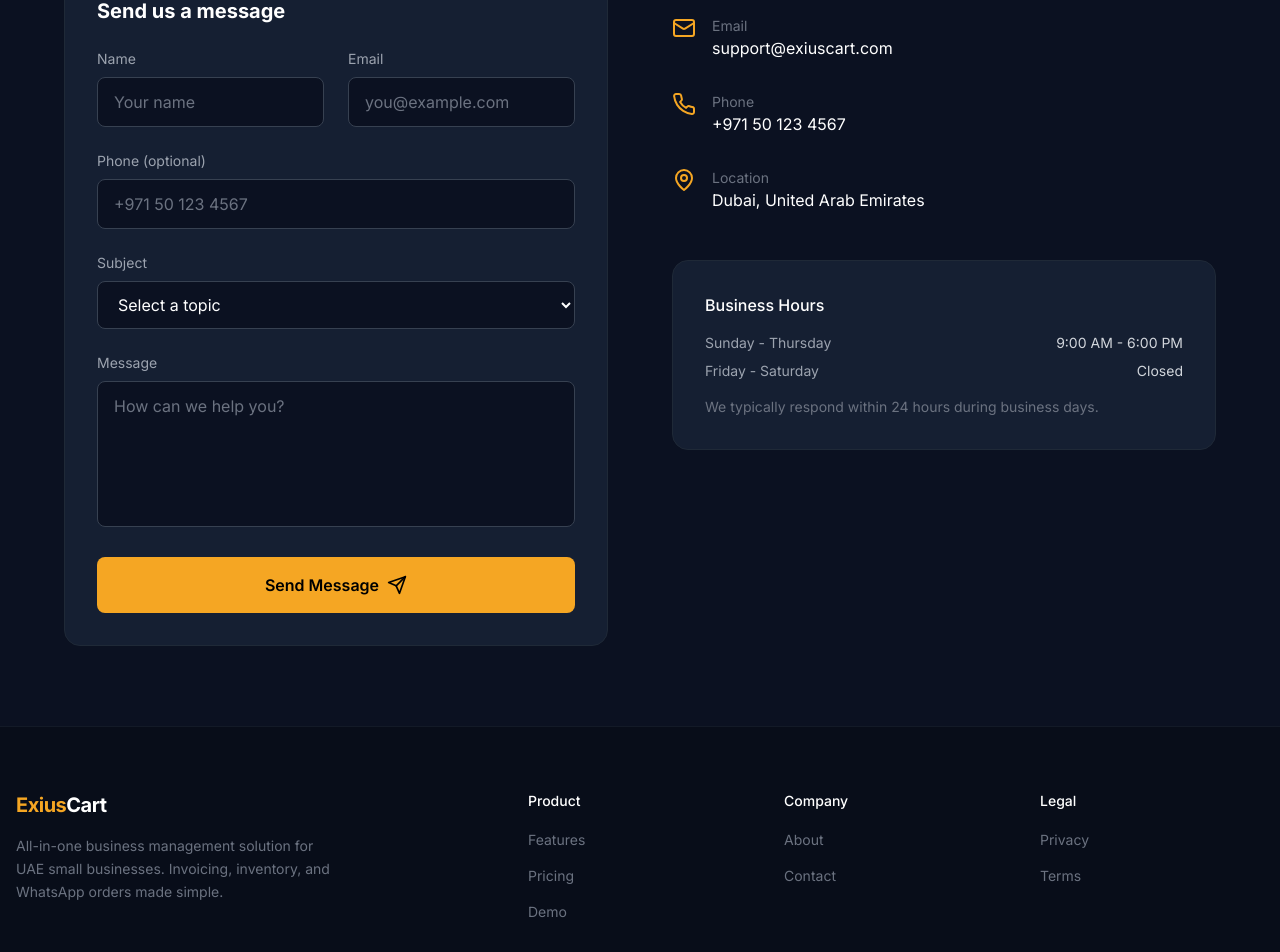
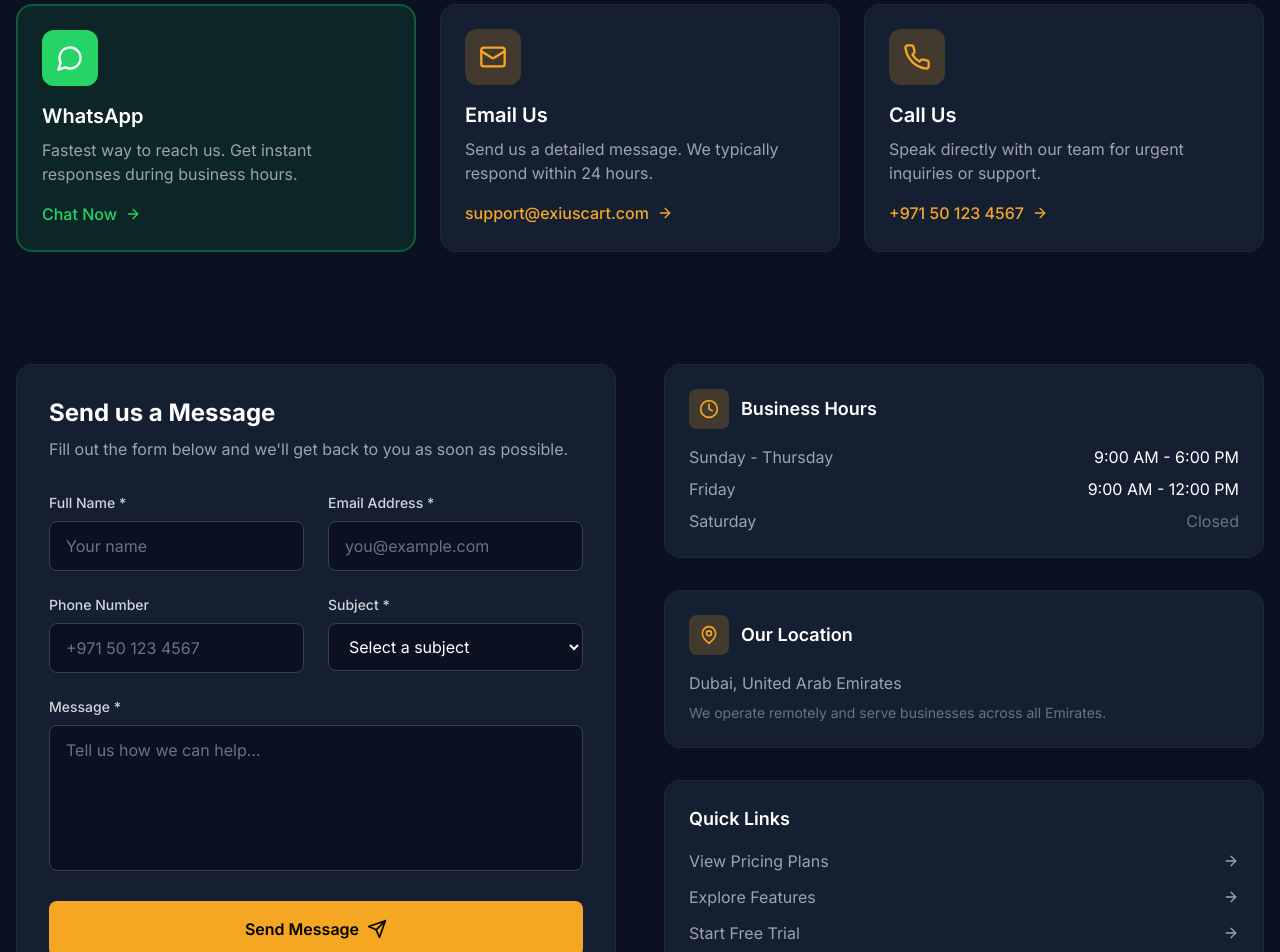
Before and after one commit to mizairyaktharmf/ExiusCart, a Next.js app in the folder apps/exiuscart-website/: page /contact in a window 1280 px wide. Shown: the part 340-1292 px from the top of the page. Built offline with nearby package versions, Linux system fonts and the light colour scheme.

Commit message:
feat(website): add contact page with WhatsApp integration

```diff
--- a/apps/exiuscart-website/src/app/contact/page.tsx
+++ b/apps/exiuscart-website/src/app/contact/page.tsx
@@ -1,123 +1,246 @@
 'use client';
 
 import { useState } from 'react';
-import { Mail, Phone, MapPin, Send, Loader2 } from 'lucide-react';
+import Link from 'next/link';
+import { MessageCircle, Mail, Phone, MapPin, Clock, Send, CheckCircle, ArrowRight } from 'lucide-react';
 import { Navbar } from '@/components/layout/navbar';
 import { Footer } from '@/components/layout/footer';
 
 export default function ContactPage() {
-  const [isLoading, setIsLoading] = useState(false);
+  const [formData, setFormData] = useState({
+    name: '',
+    email: '',
+    phone: '',
+    subject: '',
+    message: '',
+  });
+  const [isSubmitting, setIsSubmitting] = useState(false);
+  const [isSubmitted, setIsSubmitted] = useState(false);
 
   const handleSubmit = async (e: React.FormEvent) => {
     e.preventDefault();
-    setIsLoading(true);
-    // TODO: Implement form submission
-    setTimeout(() => setIsLoading(false), 1000);
+    setIsSubmitting(true);
+
+    // Simulate form submission
+    await new Promise(resolve => setTimeout(resolve, 1500));
+
+    setIsSubmitting(false);
+    setIsSubmitted(true);
+    setFormData({ name: '', email: '', phone: '', subject: '', message: '' });
+  };
+
+  const handleChange = (e: React.ChangeEvent<HTMLInputElement | HTMLTextAreaElement | HTMLSelectElement>) => {
+    setFormData(prev => ({
+      ...prev,
+      [e.target.name]: e.target.value,
+    }));
   };
 
   return (
     <div className="min-h-screen bg-[#0B1121]">
       <Navbar />
 
-      {/* Hero */}
+      {/* Hero Section */}
       <section className="pt-28 pb-16 px-4">
-        <div className="max-w-4xl mx-auto text-center">
-          <h1 className="text-4xl md:text-5xl font-bold text-white mb-6">
-            Get in touch
+        <div className="max-w-7xl mx-auto text-center">
+          <h1 className="text-4xl md:text-5xl font-bold text-white mb-4">
+            Get in Touch
           </h1>
-          <p className="text-lg text-gray-400 max-w-2xl mx-auto">
-            Have questions about ExiusCart? We&apos;re here to help. Send us a
-            message and we&apos;ll respond as soon as possible.
+          <p className="text-gray-400 text-lg max-w-2xl mx-auto">
+            Have questions about ExiusCart? We're here to help. Reach out to us
+            through any of the channels below.
           </p>
         </div>
       </section>
 
-      {/* Contact Section */}
-      <section className="pb-20 px-4">
-        <div className="max-w-6xl mx-auto">
-          <div className="grid lg:grid-cols-2 gap-16">
+      {/* Contact Options */}
+      <section className="py-12 px-4">
+        <div className="max-w-7xl mx-auto">
+          <div className="grid md:grid-cols-3 gap-6">
+            {/* WhatsApp - Primary */}
+            <a
+              href="https://wa.me/971501234567?text=Hi%2C%20I'm%20interested%20in%20ExiusCart"
+              target="_blank"
+              rel="noopener noreferrer"
+              className="group bg-[#25D366]/10 border-2 border-[#25D366]/30 rounded-2xl p-6 hover:border-[#25D366] transition-all"
+            >
+              <div className="w-14 h-14 bg-[#25D366] rounded-xl flex items-center justify-center mb-4">
+                <MessageCircle className="w-7 h-7 text-white" />
+              </div>
+              <h3 className="text-xl font-semibold text-white mb-2">WhatsApp</h3>
+              <p className="text-gray-400 mb-4">
+                Fastest way to reach us. Get instant responses during business hours.
+              </p>
+              <span className="inline-flex items-center gap-2 text-[#25D366] font-medium group-hover:gap-3 transition-all">
+                Chat Now
+                <ArrowRight className="w-4 h-4" />
+              </span>
+            </a>
+
+            {/* Email */}
+            <a
+              href="mailto:support@exiuscart.com"
+              className="group bg-[#151F32] border border-gray-800 rounded-2xl p-6 hover:border-[#F5A623]/50 transition-all"
+            >
+              <div className="w-14 h-14 bg-[#F5A623]/20 rounded-xl flex items-center justify-center mb-4">
+                <Mail className="w-7 h-7 text-[#F5A623]" />
+              </div>
+              <h3 className="text-xl font-semibold text-white mb-2">Email Us</h3>
+              <p className="text-gray-400 mb-4">
+                Send us a detailed message. We typically respond within 24 hours.
+              </p>
+              <span className="inline-flex items-center gap-2 text-[#F5A623] font-medium group-hover:gap-3 transition-all">
+                support@exiuscart.com
+                <ArrowRight className="w-4 h-4" />
+              </span>
+            </a>
+
+            {/* Phone */}
+            <a
+              href="tel:+971501234567"
+              className="group bg-[#151F32] border border-gray-800 rounded-2xl p-6 hover:border-[#F5A623]/50 transition-all"
+            >
+              <div className="w-14 h-14 bg-[#F5A623]/20 rounded-xl flex items-center justify-center mb-4">
+                <Phone className="w-7 h-7 text-[#F5A623]" />
+              </div>
+              <h3 className="text-xl font-semibold text-white mb-2">Call Us</h3>
+              <p className="text-gray-400 mb-4">
+                Speak directly with our team for urgent inquiries or support.
+              </p>
+              <span className="inline-flex items-center gap-2 text-[#F5A623] font-medium group-hover:gap-3 transition-all">
+                +971 50 123 4567
+                <ArrowRight className="w-4 h-4" />
+              </span>
+            </a>
+          </div>
+        </div>
+      </section>
+
+      {/* Contact Form & Info */}
+      <section className="py-16 px-4">
+        <div className="max-w-7xl mx-auto">
+          <div className="grid lg:grid-cols-2 gap-12">
             {/* Contact Form */}
             <div className="bg-[#151F32] rounded-2xl border border-gray-800 p-8">
-              <h2 className="text-xl font-bold text-white mb-6">Send us a message</h2>
+              <h2 className="text-2xl font-bold text-white mb-2">Send us a Message</h2>
+              <p className="text-gray-400 mb-8">
+                Fill out the form below and we'll get back to you as soon as possible.
+              </p>
 
+              {isSubmitted ? (
+                <div className="text-center py-12">
+                  <div className="w-16 h-16 bg-[#25D366]/20 rounded-full flex items-center justify-center mx-auto mb-4">
+                    <CheckCircle className="w-8 h-8 text-[#25D366]" />
+                  </div>
+                  <h3 className="text-xl font-semibold text-white mb-2">Message Sent!</h3>
+                  <p className="text-gray-400 mb-6">
+                    Thank you for reaching out. We'll get back to you within 24 hours.
+                  </p>
+                  <button
+                    onClick={() => setIsSubmitted(false)}
+                    className="text-[#F5A623] hover:text-[#FFB84D] font-medium"
+                  >
+                    Send another message
+                  </button>
+                </div>
+              ) : (
                 <form onSubmit={handleSubmit} className="space-y-6">
                   <div className="grid md:grid-cols-2 gap-6">
                     <div>
-                    <label htmlFor="name" className="block text-sm text-gray-400 mb-2">
-                      Name
+                      <label htmlFor="name" className="block text-sm font-medium text-gray-300 mb-2">
+                        Full Name *
                       </label>
                       <input
+                        type="text"
                         id="name"
-                      type="text"
+                        name="name"
+                        value={formData.name}
+                        onChange={handleChange}
                         required
-                      className="w-full px-4 py-3 bg-[#0B1121] border border-gray-700 rounded-lg text-white placeholder-gray-500 focus:border-[#F5A623] focus:outline-none transition"
+                        className="w-full bg-[#0B1121] border border-gray-700 rounded-lg px-4 py-3 text-white placeholder-gray-500 focus:border-[#F5A623] focus:ring-1 focus:ring-[#F5A623] outline-none transition"
                         placeholder="Your name"
                       />
                     </div>
                     <div>
-                    <label htmlFor="email" className="block text-sm text-gray-400 mb-2">
-                      Email
+                      <label htmlFor="email" className="block text-sm font-medium text-gray-300 mb-2">
+                        Email Address *
                       </label>
                       <input
+                        type="email"
                         id="email"
-                      type="email"
+                        name="email"
+                        value={formData.email}
+                        onChange={handleChange}
                         required
-                      className="w-full px-4 py-3 bg-[#0B1121] border border-gray-700 rounded-lg text-white placeholder-gray-500 focus:border-[#F5A623] focus:outline-none transition"
+                        className="w-full bg-[#0B1121] border border-gray-700 rounded-lg px-4 py-3 text-white placeholder-gray-500 focus:border-[#F5A623] focus:ring-1 focus:ring-[#F5A623] outline-none transition"
                         placeholder="you@example.com"
                       />
                     </div>
                   </div>
 
+                  <div className="grid md:grid-cols-2 gap-6">
                     <div>
-                  <label htmlFor="phone" className="block text-sm text-gray-400 mb-2">
-                    Phone (optional)
+                      <label htmlFor="phone" className="block text-sm font-medium text-gray-300 mb-2">
+                        Phone Number
                       </label>
                       <input
+                        type="tel"
                         id="phone"
-                    type="tel"
-                    className="w-full px-4 py-3 bg-[#0B1121] border border-gray-700 rounded-lg text-white placeholder-gray-500 focus:border-[#F5A623] focus:outline-none transition"
+                        name="phone"
+                        value={formData.phone}
+                        onChange={handleChange}
+                        className="w-full bg-[#0B1121] border border-gray-700 rounded-lg px-4 py-3 text-white placeholder-gray-500 focus:border-[#F5A623] focus:ring-1 focus:ring-[#F5A623] outline-none transition"
                         placeholder="+971 50 123 4567"
                       />
                     </div>
-
                     <div>
-                  <label htmlFor="subject" className="block text-sm text-gray-400 mb-2">
-                    Subject
+                      <label htmlFor="subject" className="block text-sm font-medium text-gray-300 mb-2">
+                        Subject *
                       </label>
                       <select
                         id="subject"
+                        name="subject"
+                        value={formData.subject}
+                        onChange={handleChange}
                         required
-                    className="w-full px-4 py-3 bg-[#0B1121] border border-gray-700 rounded-lg text-white focus:border-[#F5A623] focus:outline-none transition"
+                        className="w-full bg-[#0B1121] border border-gray-700 rounded-lg px-4 py-3 text-white focus:border-[#F5A623] focus:ring-1 focus:ring-[#F5A623] outline-none transition"
                       >
-                    <option value="">Select a topic</option>
-                    <option value="sales">Sales inquiry</option>
-                    <option value="support">Technical support</option>
-                    <option value="billing">Billing question</option>
+                        <option value="">Select a subject</option>
+                        <option value="sales">Sales Inquiry</option>
+                        <option value="support">Technical Support</option>
+                        <option value="demo">Request Demo</option>
                         <option value="partnership">Partnership</option>
                         <option value="other">Other</option>
                       </select>
                     </div>
+                  </div>
 
                   <div>
-                  <label htmlFor="message" className="block text-sm text-gray-400 mb-2">
-                    Message
+                    <label htmlFor="message" className="block text-sm font-medium text-gray-300 mb-2">
+                      Message *
                     </label>
                     <textarea
                       id="message"
+                      name="message"
+                      value={formData.message}
+                      onChange={handleChange}
                       required
                       rows={5}
-                    className="w-full px-4 py-3 bg-[#0B1121] border border-gray-700 rounded-lg text-white placeholder-gray-500 focus:border-[#F5A623] focus:outline-none transition resize-none"
-                    placeholder="How can we help you?"
+                      className="w-full bg-[#0B1121] border border-gray-700 rounded-lg px-4 py-3 text-white placeholder-gray-500 focus:border-[#F5A623] focus:ring-1 focus:ring-[#F5A623] outline-none transition resize-none"
+                      placeholder="Tell us how we can help..."
                     />
                   </div>
 
                   <button
                     type="submit"
-                  disabled={isLoading}
-                  className="w-full flex items-center justify-center gap-2 bg-[#F5A623] hover:bg-[#E09612] text-black font-semibold py-4 rounded-lg transition-all disabled:opacity-50"
+                    disabled={isSubmitting}
+                    className="w-full bg-[#F5A623] hover:bg-[#E09612] disabled:bg-[#F5A623]/50 text-black font-semibold py-4 rounded-lg transition-all flex items-center justify-center gap-2"
                   >
-                  {isLoading ? (
-                    <Loader2 className="w-5 h-5 animate-spin" />
+                    {isSubmitting ? (
+                      <>
+                        <div className="w-5 h-5 border-2 border-black/30 border-t-black rounded-full animate-spin" />
+                        Sending...
+                      </>
                     ) : (
                       <>
                         Send Message
@@ -126,50 +249,104 @@ export default function ContactPage() {
                     )}
                   </button>
                 </form>
+              )}
             </div>
 
-            {/* Contact Info */}
-            <div>
-              <h2 className="text-xl font-bold text-white mb-6">Contact information</h2>
-
-              <div className="space-y-8 mb-12">
-                <ContactInfo
-                  icon={<Mail className="w-6 h-6" />}
-                  label="Email"
-                  value="support@exiuscart.com"
-                  href="mailto:support@exiuscart.com"
-                />
-                <ContactInfo
-                  icon={<Phone className="w-6 h-6" />}
-                  label="Phone"
-                  value="+971 50 123 4567"
-                  href="tel:+971501234567"
-                />
-                <ContactInfo
-                  icon={<MapPin className="w-6 h-6" />}
-                  label="Location"
-                  value="Dubai, United Arab Emirates"
-                />
+            {/* Info Section */}
+            <div className="space-y-8">
+              {/* Business Hours */}
+              <div className="bg-[#151F32] rounded-2xl border border-gray-800 p-6">
+                <div className="flex items-center gap-3 mb-4">
+                  <div className="w-10 h-10 bg-[#F5A623]/20 rounded-lg flex items-center justify-center">
+                    <Clock className="w-5 h-5 text-[#F5A623]" />
                   </div>
-
-              <div className="bg-[#151F32] rounded-2xl border border-gray-800 p-8">
-                <h3 className="text-white font-medium mb-4">Business Hours</h3>
-                <div className="space-y-2 text-sm">
+                  <h3 className="text-lg font-semibold text-white">Business Hours</h3>
+                </div>
+                <div className="space-y-2 text-gray-400">
                   <div className="flex justify-between">
-                    <span className="text-gray-400">Sunday - Thursday</span>
-                    <span className="text-gray-300">9:00 AM - 6:00 PM</span>
+                    <span>Sunday - Thursday</span>
+                    <span className="text-white">9:00 AM - 6:00 PM</span>
                   </div>
                   <div className="flex justify-between">
-                    <span className="text-gray-400">Friday - Saturday</span>
-                    <span className="text-gray-300">Closed</span>
+                    <span>Friday</span>
+                    <span className="text-white">9:00 AM - 12:00 PM</span>
                   </div>
-                </div>
-                <p className="text-gray-500 text-sm mt-4">
-                  We typically respond within 24 hours during business days.
-                </p>
+                  <div className="flex justify-between">
+                    <span>Saturday</span>
+                    <span className="text-gray-500">Closed</span>
                   </div>
                 </div>
               </div>
+
+              {/* Location */}
+              <div className="bg-[#151F32] rounded-2xl border border-gray-800 p-6">
+                <div className="flex items-center gap-3 mb-4">
+                  <div className="w-10 h-10 bg-[#F5A623]/20 rounded-lg flex items-center justify-center">
+                    <MapPin className="w-5 h-5 text-[#F5A623]" />
+                  </div>
+                  <h3 className="text-lg font-semibold text-white">Our Location</h3>
+                </div>
+                <p className="text-gray-400">
+                  Dubai, United Arab Emirates
+                </p>
+                <p className="text-gray-500 text-sm mt-2">
+                  We operate remotely and serve businesses across all Emirates.
+                </p>
+              </div>
+
+              {/* Quick Links */}
+              <div className="bg-[#151F32] rounded-2xl border border-gray-800 p-6">
+                <h3 className="text-lg font-semibold text-white mb-4">Quick Links</h3>
+                <div className="space-y-3">
+                  <Link
+                    href="/pricing"
+                    className="flex items-center justify-between text-gray-400 hover:text-[#F5A623] transition"
+                  >
+                    <span>View Pricing Plans</span>
+                    <ArrowRight className="w-4 h-4" />
+                  </Link>
+                  <Link
+                    href="/features"
+                    className="flex items-center justify-between text-gray-400 hover:text-[#F5A623] transition"
+                  >
+                    <span>Explore Features</span>
+                    <ArrowRight className="w-4 h-4" />
+                  </Link>
+                  <Link
+                    href="/register"
+                    className="flex items-center justify-between text-gray-400 hover:text-[#F5A623] transition"
+                  >
+                    <span>Start Free Trial</span>
+                    <ArrowRight className="w-4 h-4" />
+                  </Link>
+                </div>
+              </div>
+            </div>
+          </div>
+        </div>
+      </section>
+
+      {/* WhatsApp CTA */}
+      <section className="py-16 px-4 bg-[#0D1526]">
+        <div className="max-w-3xl mx-auto text-center">
+          <div className="w-16 h-16 bg-[#25D366] rounded-2xl flex items-center justify-center mx-auto mb-6">
+            <MessageCircle className="w-8 h-8 text-white" />
+          </div>
+          <h2 className="text-2xl md:text-3xl font-bold text-white mb-4">
+            Prefer WhatsApp?
+          </h2>
+          <p className="text-gray-400 mb-8">
+            Get instant support and answers to your questions. Our team is ready to help you get started with ExiusCart.
+          </p>
+          <a
+            href="https://wa.me/971501234567?text=Hi%2C%20I'm%20interested%20in%20ExiusCart"
+            target="_blank"
+            rel="noopener noreferrer"
+            className="inline-flex items-center justify-center gap-2 bg-[#25D366] hover:bg-[#20BD5A] text-white font-semibold px-8 py-4 rounded-lg transition-all"
+          >
+            <MessageCircle className="w-5 h-5" />
+            Start WhatsApp Chat
+          </a>
         </div>
       </section>
 
@@ -177,35 +354,3 @@ export default function ContactPage() {
     </div>
   );
 }
-
-function ContactInfo({
-  icon,
-  label,
-  value,
-  href,
-}: {
-  icon: React.ReactNode;
-  label: string;
-  value: string;
-  href?: string;
-}) {
-  const content = (
-    <div className="flex items-start gap-4">
-      <div className="text-[#F5A623]">{icon}</div>
-      <div>
-        <p className="text-gray-500 text-sm">{label}</p>
-        <p className="text-white">{value}</p>
-      </div>
-    </div>
-  );
-
-  if (href) {
-    return (
-      <a href={href} className="block hover:opacity-80 transition">
-        {content}
-      </a>
-    );
-  }
-
-  return content;
-}
```
Lines whose indentation alone changed are shown as unchanged.
